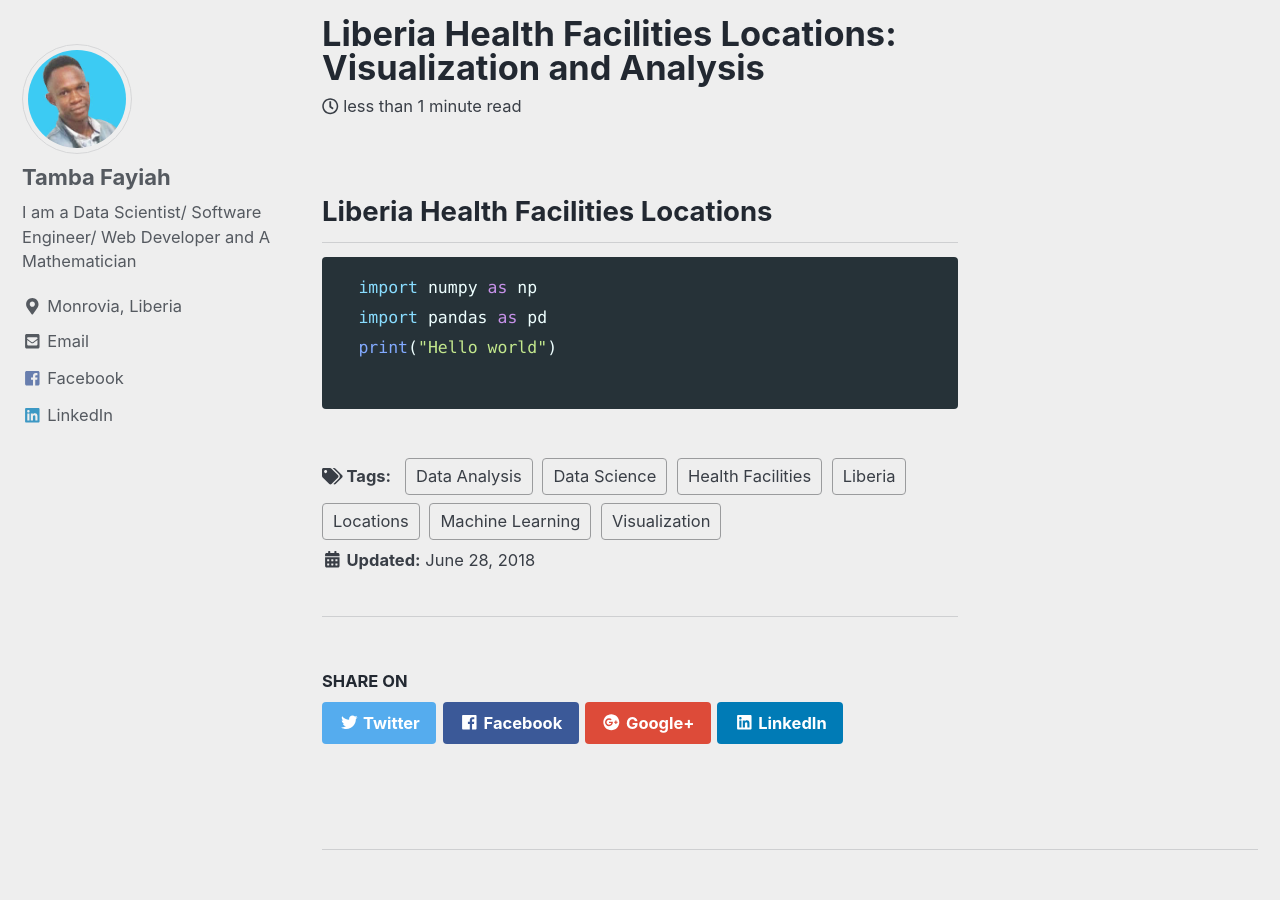
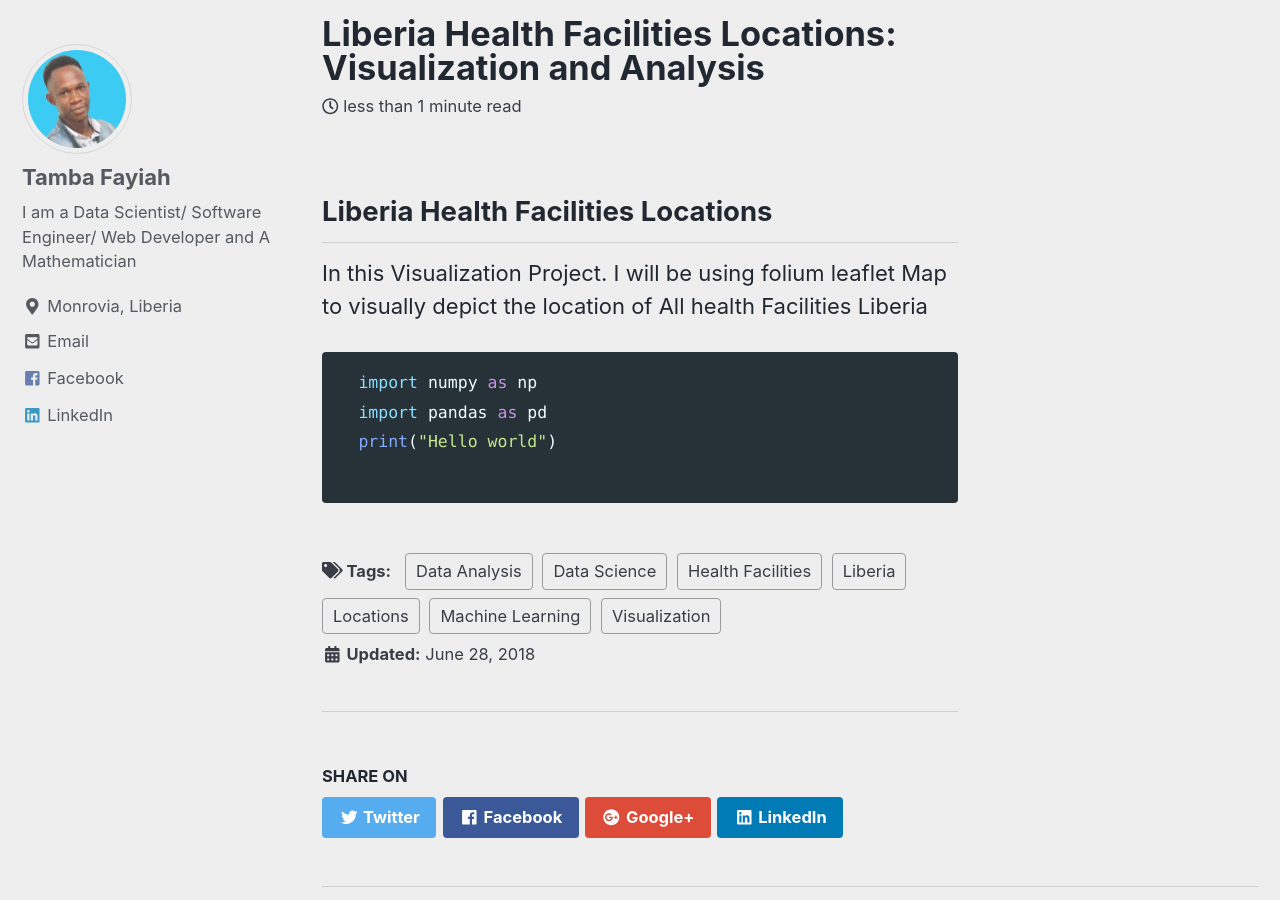
Before and after one commit to tfayiah/tfayiah.github.io, a Jekyll site: the page built from _posts/2018-06-28-healthfacilities.md, in a window 1280 px wide and 900 px high, scrolled down 343 px. Built offline with Jekyll 4.4.1, drawn with Linux system fonts in a browser that asks for light colours; nearby versions of some CDN libraries.

Commit message:
add existing file

````diff
--- a/_posts/2018-06-28-healthfacilities.md
+++ b/_posts/2018-06-28-healthfacilities.md
@@ -9,6 +9,11 @@ mathjax: "true"
 ---
 ## Liberia Health Facilities Locations
 
+<div>
+  <p>In this Visualization Project. I will be using folium leaflet Map to visually depict the location of All health Facilities Liberia
+  </p>
+</div>
+
 ```python
   import numpy as np
   import pandas as pd
````
